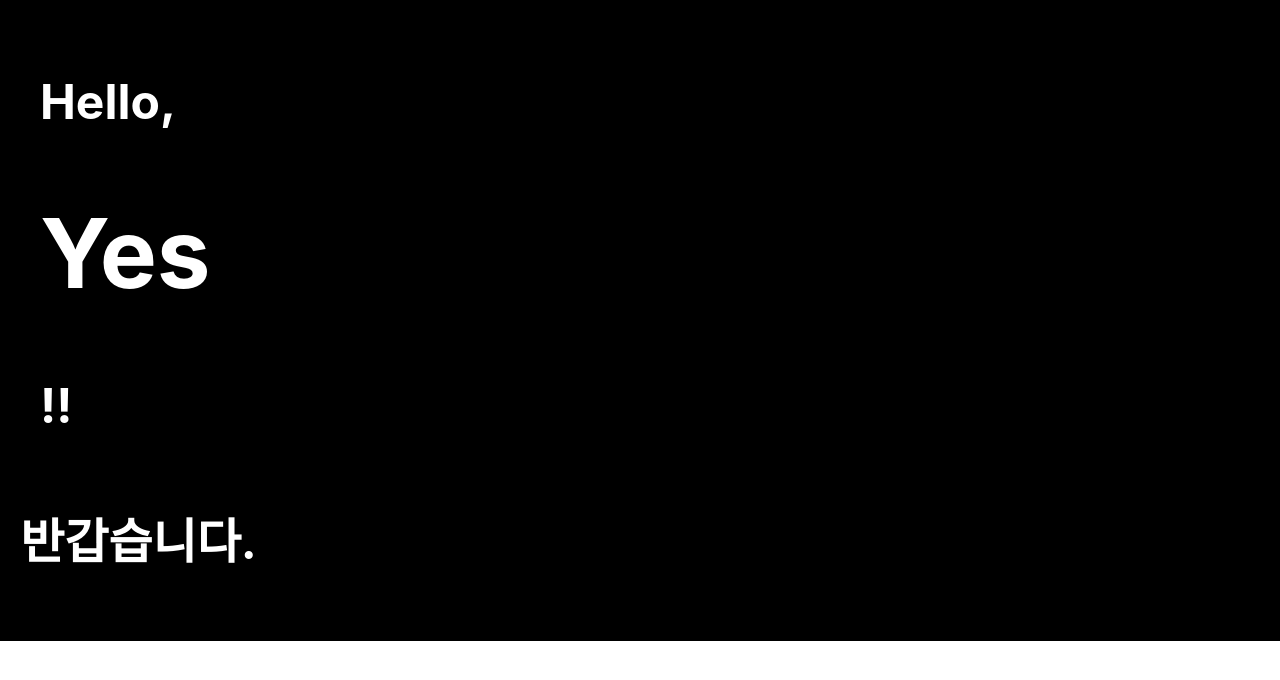
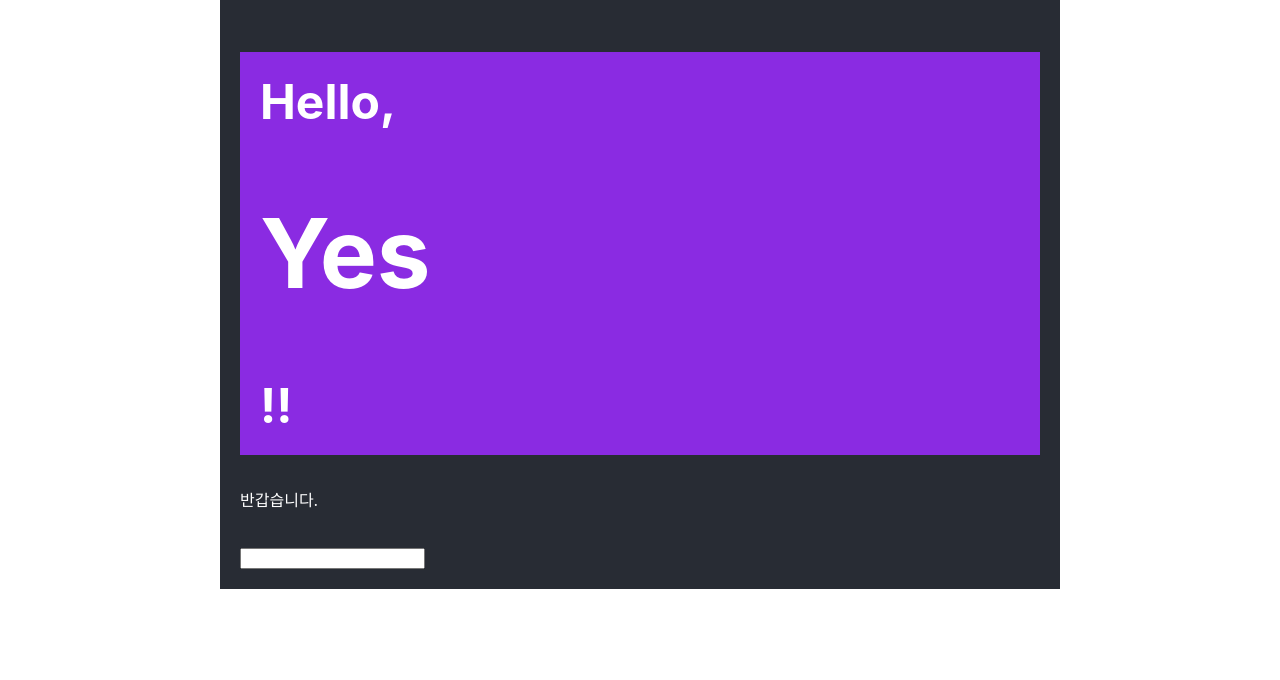
Before and after one commit to K0hun/React, a React (Create React App) app: page / in a window 1280 px wide. Shown: the top 680 px of the page. Built offline with nearby package versions, Linux system fonts and the light colour scheme.

Commit message:
jsx 문법 - 셀프클로징(<br/>, <input/>

```diff
--- a/src/App.tsx
+++ b/src/App.tsx
@@ -4,27 +4,16 @@ import "./App.css";
 
 function App() {
   let name = "리액트";
-  const style = {
-    backgroundColor: "black",
-    color: "white",
-    fontSize: "48px",
-    fontWeight: "bold",
-    padding: "20px"
-  };
 
   return (
-    <div style = {{
-    backgroundColor: "black",
-    color: "white",
-    fontSize: "48px",
-    fontWeight: "bold",
-    padding: "20px"
-  }}>
-      <h1 style = {style}>
+    <div className="container">
+      <h1 className="test">
         Hello,
         {name === "리액트" ? <h1>Yes</h1> : null}!!
       </h1>
       <p>반갑습니다.</p>
+      <br/>
+      <input/>
     </div>
   );
 }
```
